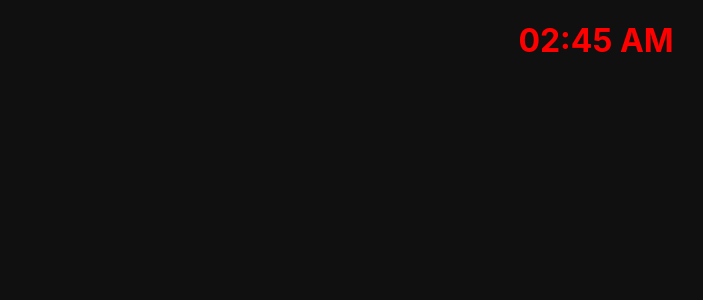
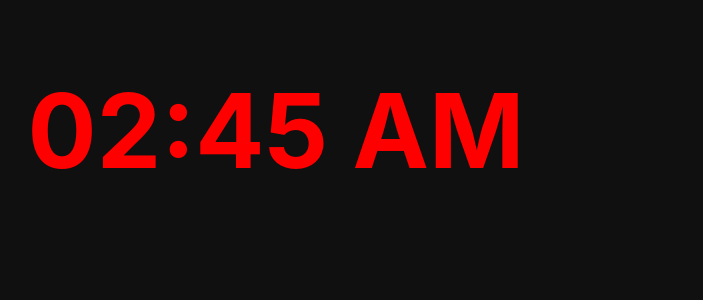
Before and after one commit to paulrisk3/rawley-clock, a React (Create React App) app: page / in a window 1280 px wide. Shown: the top 300 px of the page, without its empty margins (44-747 px from the left). Built offline with nearby package versions, Linux system fonts and the light colour scheme.

Commit message:
Changing size and position of clock component

```diff
--- a/public/index.html
+++ b/public/index.html
@@ -1,5 +1,5 @@
 <!DOCTYPE html>
-<html lang="en">
+<html lang="en", style="height:100%">
   <head>
     <meta charset="utf-8" />
     <link rel="icon" href="%PUBLIC_URL%/favicon.ico" />
@@ -28,7 +28,7 @@
   </head>
   <body>
     <noscript>You need to enable JavaScript to run this app.</noscript>
-    <div id="root"></div>
+    <div id="root", style="min-height:100%"></div>
     <!--
       This HTML file is a template.
       If you open it directly in the browser, you will see an empty page.
--- a/src/components/Clock.js
+++ b/src/components/Clock.js
@@ -26,9 +26,8 @@ class Clock extends React.Component {
 
   render() {
     return (
-      // <div style={{width: '50%', height: '100vh'}}>
-      <div>
-        <h1 style={{color: 'red', textAlign: 'center', width: '100%', display: 'block'}}>{this.state.date.toLocaleTimeString([], { hour: '2-digit', minute: '2-digit'})}</h1>
+      <div style={{width: '50%'}}>
+        <h1 style={{display: 'flex', justifyContent: 'center', color: 'red', fontSize: '8vw'}}>{this.state.date.toLocaleTimeString([], { hour: '2-digit', minute: '2-digit'})}</h1>
       </div>
     );
   }
```
